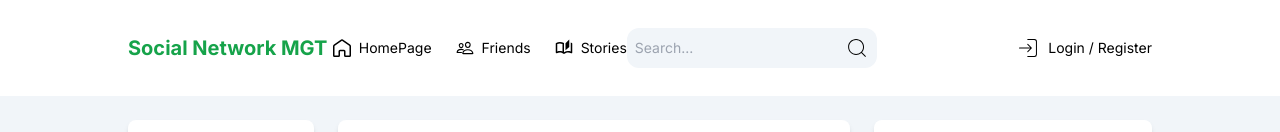
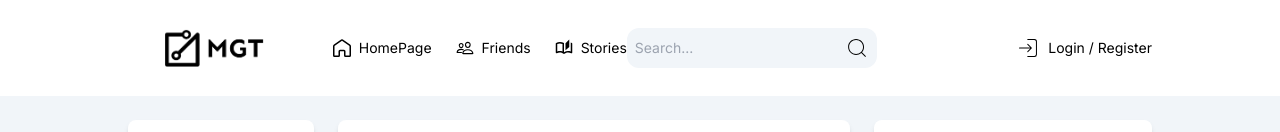
Before and after one commit to AMGutierrezTrejos/Social-Network-, a Next.js app: page / in a window 1280 px wide. Shown: the top 132 px of the page. Built offline with nearby package versions, Linux system fonts and the light colour scheme; no server answers.

Commit message:
integrate features

```diff
--- a/src/app/components/AddPost.tsx
+++ b/src/app/components/AddPost.tsx
@@ -1,11 +1,10 @@
+import prisma from "@/lib/client";
 import { auth } from "@clerk/nextjs/server";
-import prisma from "@/lib/client";
 import Image from "next/image";
 import React from "react";
 
 const AddPost = async () => {
   const { userId } = await auth();
-
 
   return (
     <div className="p-4 bg-white shadow-md rounded-lg flex gap-4 justify-between text-sm">
--- a/src/app/components/Navbar.tsx
+++ b/src/app/components/Navbar.tsx
@@ -15,14 +15,21 @@ import {
   MdOutlineAutoStories,
 } from "react-icons/md";
 import { CiLogin } from "react-icons/ci";
+import Image from "next/image";
 
 const Navbar = () => {
   return (
     <div className="h-24 flex items-center justify-between">
       {/* LEFT SIDE */}
-      <div className="md:hidden lg:block w-[20%]">
+      <div className="md:hidden lg:block w-[20%] ">
         <Link href="/" className="font-bold text-xl text-green-600">
-          Social Network MGT
+          <Image
+            src="/logo.png"
+            alt=""
+            width={100}
+            height={40}
+            className="ml-9"
+          />
         </Link>
       </div>
       {/* CENTER SIDE */}
```
Also changed, not shown: public/logo.png (added), 1 other file (tests, documents, lock files or other folders).
